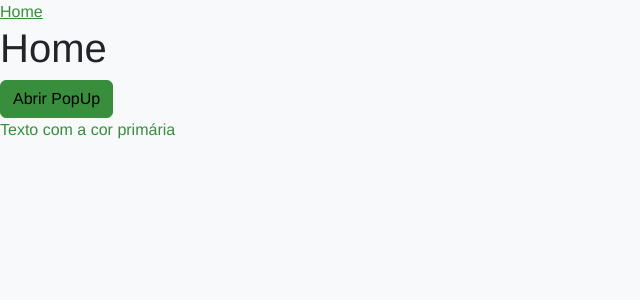
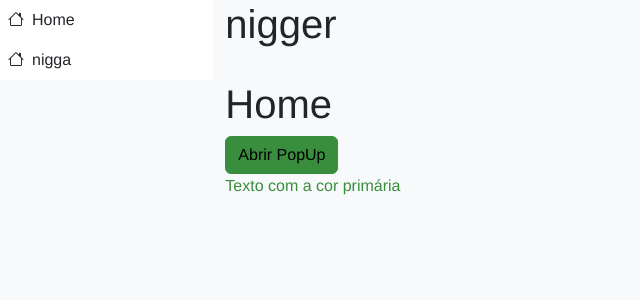
Before and after one commit to TCC-JB-02-2025/tcc, a React (Vite) app in the folder web/: page / in a window 1280 px wide. Shown: the top 300 px of the page, without its empty margins (0-640 px from the left). Built offline with nearby package versions, Linux system fonts and the light colour scheme.

Commit message:
varias coisas

```diff
--- /dev/null
+++ b/web/components/Header.jsx
@@ -0,0 +1,14 @@
+import { useRef } from "react";
+import PopUpComponent from "../components/PopUpComponent";
+
+function Header(){
+    const popUpRef = useRef(null); // Referência para o componente PopUpComponent
+
+    return (
+      <main>
+        <h1>nigger</h1>
+      </main>
+    )
+  }
+
+export default Header
--- /dev/null
+++ b/web/components/SideBar.jsx
@@ -0,0 +1,33 @@
+function SideButton({name, icon}){
+    return (
+    <a href="#" className="d-flex align-items-center p-2 rounded text-decoration-none text-dark sidebar-button">
+        <i className={`bi bi-${icon} me-2`} />
+        <span>{name}</span>
+      </a>
+    );
+}
+
+
+
+
+
+
+
+
+function SideBar(){
+    return (
+    <aside className="bg-white">
+        <SideButton
+            name="Home"
+            icon="house"
+        />
+
+        <SideButton
+            name="nigga"
+            icon="house"
+        />
+    </aside>
+    )
+}
+
+export default SideBar
--- a/web/package.json
+++ b/web/package.json
@@ -12,6 +12,7 @@
   },
   "dependencies": {
     "bootstrap": "^5.3.5",
+    "bootstrap-icons": "^1.12.1",
     "react": "^19.0.0",
     "react-dom": "^19.0.0",
     "react-router-dom": "^7.3.0",
--- a/web/src/App.jsx
+++ b/web/src/App.jsx
@@ -3,6 +3,9 @@ import { useNavigate } from "react-router-dom"; // Import useNavigate
 import { useState, useEffect, useRef} from 'react'
 
 import PopUpComponent from "../components/PopUpComponent";
+import Home from "./home";
+import SideBar from "../components/SideBar";
+import Header from "../components/Header";
 
 function PopUpContent({}) {
   return (
@@ -17,43 +20,29 @@ function PopUpContent({}) {
 function App() {
   return (
     <Router>
-      <nav>
-        <Link to="/">Home</Link>
-      </nav>
+      <div className="container-fluid">
+        <div className="row">
 
-      <Routes>
-        <Route path="/" element={<Home/>} />
-      </Routes>
+          <aside className="col-md-3 col-lg-2 p-0">
+            <SideBar />
+          </aside>
+
+          <main className="col-md-9 col-lg-10">
+            <Header />
+
+            <div className="py-4">
+              <Routes>
+                <Route path="/" element={<Home />} />
+              </Routes>
+            </div>
+          </main>
+
+        </div>
+      </div>
     </Router>
   );
 }
 
-function Home(){
-  const popUpRef = useRef(null); // Referência para o componente PopUpComponent
-
-  return (
-    <div>
-      <h1>Home</h1>
-
-      <button
-        onClick={() => {
-          popUpRef.current.show(PopUpContent); // Chama a função show do PopUpComponent
-        }}
-        className="btn btn-primary"
-      >
-        Abrir PopUp
-      </button>
-
-      {/* texto com a cor primaria */}
-      <p className="text-primary">Texto com a cor primária</p>
-
-
-      <PopUpComponent
-        ref={popUpRef}
-      />
-    </div>
-  )
-}
 
 
 export default App
--- /dev/null
+++ b/web/src/Home.jsx
@@ -0,0 +1,31 @@
+import { useRef } from "react";
+import PopUpComponent from "../components/PopUpComponent";
+
+function Home(){
+    const popUpRef = useRef(null); // Referência para o componente PopUpComponent
+
+    return (
+      <main>
+        <h1>Home</h1>
+
+        <button
+          onClick={() => {
+            popUpRef.current.show(PopUpContent); // Chama a função show do PopUpComponent
+          }}
+          className="btn btn-primary"
+        >
+          Abrir PopUp
+        </button>
+
+        {/* texto com a cor primaria */}
+        <p className="text-primary">Texto com a cor primária</p>
+
+
+        <PopUpComponent
+          ref={popUpRef}
+        />
+      </main>
+    )
+  }
+
+export default Home
--- a/web/styles/custom.scss
+++ b/web/styles/custom.scss
@@ -21,8 +21,10 @@ $font-family-base: "Helvetica Neue", Helvetica, Arial, sans-serif;
 // 2. Importe o Bootstrap aqui
 @import "../node_modules/bootstrap/scss/bootstrap";
 
+// 3. Importe os Bootstrap Icons aqui
+@import "../node_modules/bootstrap-icons/font/bootstrap-icons.css";
 
-// 3. Adicione seu CSS personalizado aqui
+// 4. Adicione seu CSS personalizado aqui
 // Exemplo:
 // body {
 //   background-color: $primary;
```
Also changed, not shown: 1 other file (tests, documents, lock files or other folders).
